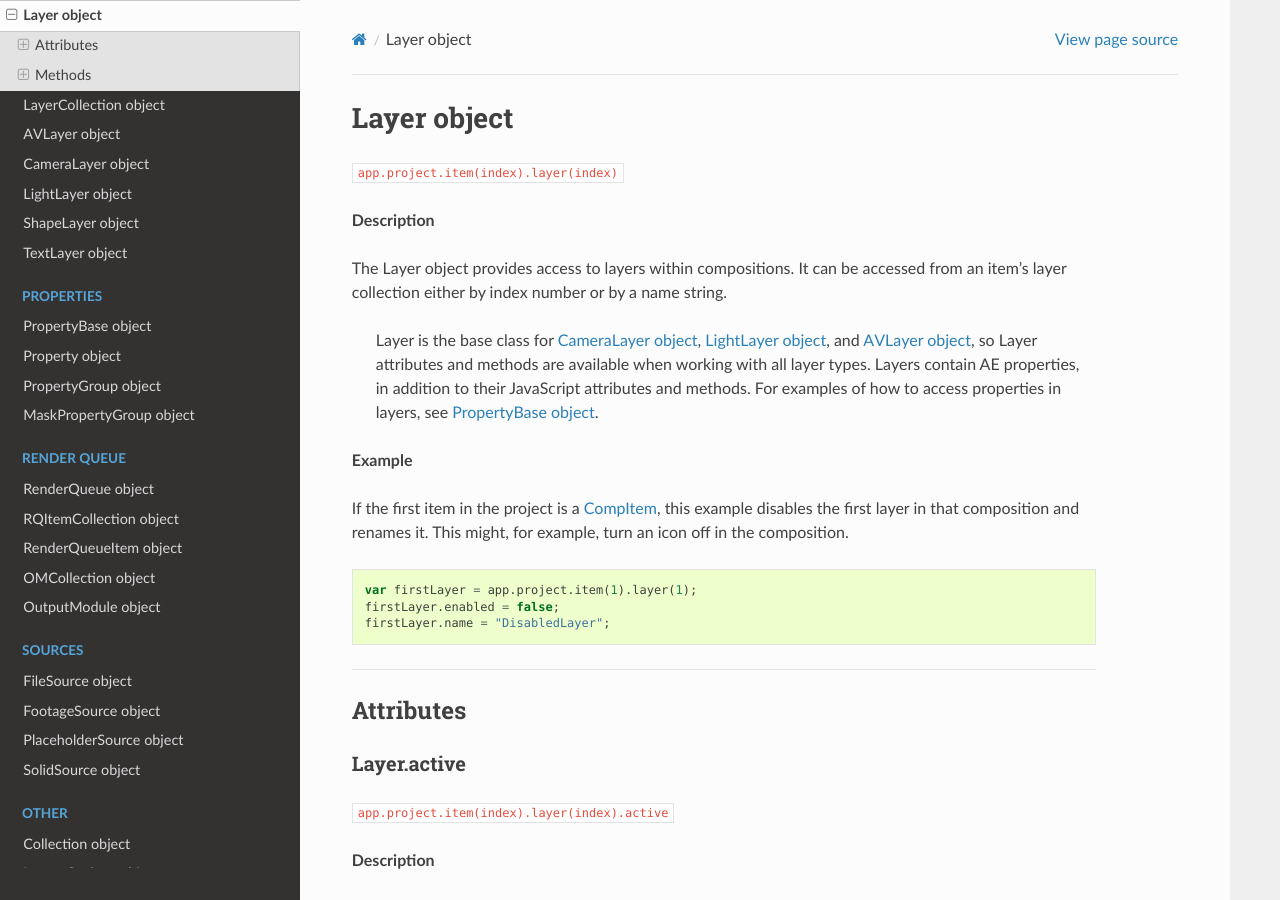
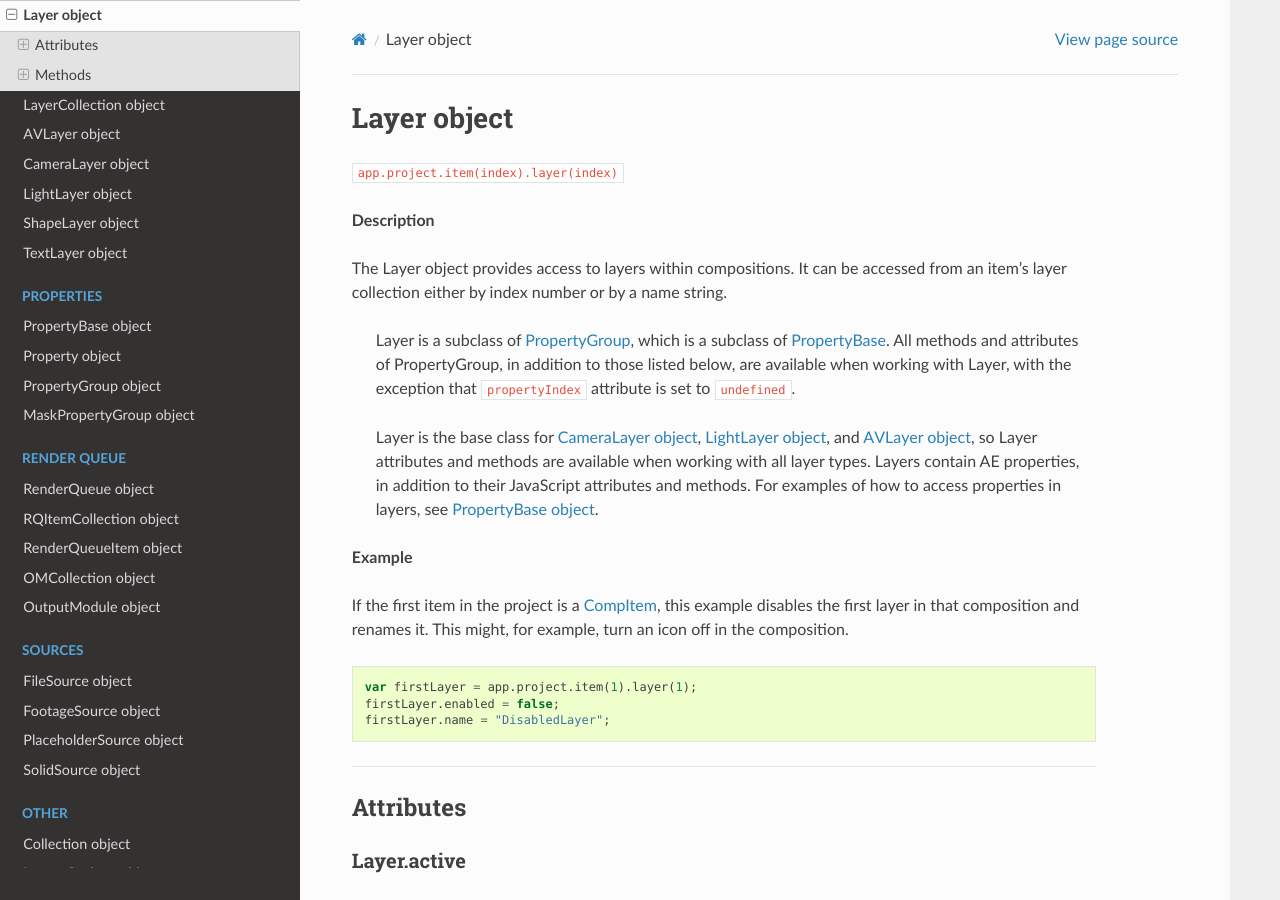
Before and after one commit to docsforadobe/after-effects-scripting-guide, a Sphinx documentation site: the page built from docs/layers/layer.rst, in a window 1280 px wide and 900 px high. Built offline with Sphinx 7.4.7 and the Read the Docs theme 2.0.0, drawn with Linux system fonts in a browser that asks for light colours.

Commit message:
Adds PropertyGroup inheritance information for Layer object

```diff
--- a/docs/layers/layer.rst
+++ b/docs/layers/layer.rst
@@ -9,6 +9,8 @@ Layer object
 **Description**
 
 The Layer object provides access to layers within compositions. It can be accessed from an item's layer collection either by index number or by a name string.
+
+    Layer is a subclass of :ref:`PropertyGroup <PropertyGroup>`, which is a subclass of :ref:`PropertyBase <PropertyBase>`. All methods and attributes of PropertyGroup, in addition to those listed below, are available when working with Layer, with the exception that ``propertyIndex`` attribute is set to ``undefined``.
 
     Layer is the base class for :ref:`CameraLayer`, :ref:`LightLayer`, and :ref:`AVLayer`, so Layer attributes and methods are available when working with all layer types. Layers contain AE properties, in addition to their JavaScript attributes and methods. For examples of how to access properties in layers, see :ref:`PropertyBase`.
 
--- a/docs/properties/propertygroup.rst
+++ b/docs/properties/propertygroup.rst
@@ -12,7 +12,7 @@ The PropertyGroup object represents a group of properties. It can contain Proper
 
     PropertyGroup is a subclass of :ref:`PropertyBase <PropertyBase>`. All methods and attributes of PropertyBase, in addition to those listed below, are available when working with PropertyGroup.
 
-    PropertyGroup is a base class for :ref:`MaskPropertyGroup <MaskPropertyGroup>`. PropertyGroup attributes and methods are available when working with mask groups.
+    PropertyGroup is a base class for :ref:`Layer <Layer>` and :ref:`MaskPropertyGroup <MaskPropertyGroup>`. PropertyGroup attributes and methods are available when working with layer or mask groups.
 
 ----
 
```
